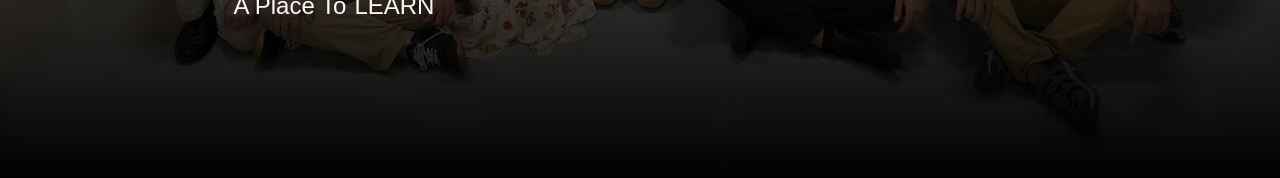
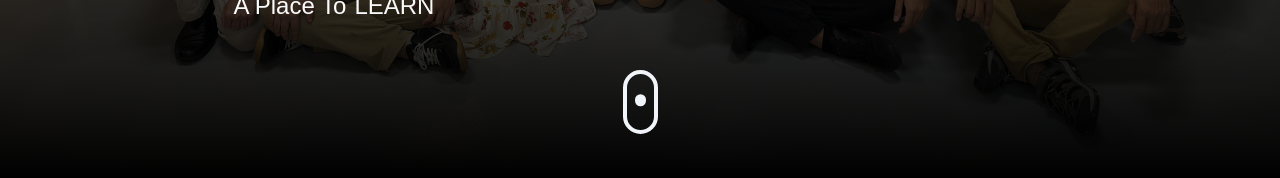
Before and after one commit to RyanSyen/klcdc, a Next.js app: page / in a window 1280 px wide. Shown: the part 622-800 px from the top of the page. Built offline with nearby package versions, Linux system fonts and the light colour scheme.

Commit message:
added scroll down button

```diff
--- a/src/components/banner/banner.jsx
+++ b/src/components/banner/banner.jsx
@@ -1,6 +1,10 @@
+"use client";
+
 import Image from "next/image";
 import React from "react";
 import { FlipWords } from "../ui/flip-words";
+import Link from "next/link";
+import { motion } from "framer-motion";
 
 const Banner = () => {
   const words = ["GROW", "PRAY", "LEARN", "EXPERIENCE", "WORSHIP", "CELEBRATE"];
@@ -27,6 +31,23 @@ const Banner = () => {
             </div>
           </div>
         </div>
+        <div className="absolute xs:bottom-10 bottom-11 w-full flex justify-center items-center z-[3]">
+          <Link href={"#currentSeries"}>
+            <div className="w-[35px] h-[64px] rounded-3xl border-4 border-secondary flex justify-center items-center p-2">
+              <motion.div
+                animate={{
+                  y: [0, 24, 0],
+                }}
+                transition={{
+                  duration: 1.5,
+                  repeat: Infinity,
+                  repeatType: "loop",
+                }}
+                className="w-3 h-3 rounded-full bg-secondary mb-1"
+              />
+            </div>
+          </Link>
+        </div>
       </div>
     </div>
   );
--- a/src/components/home/currentSeries.jsx
+++ b/src/components/home/currentSeries.jsx
@@ -6,7 +6,7 @@ import { fadeIn, textVariant } from "@/lib/motion";
 
 const CurrentSeries = () => {
   return (
-    <div className="h-96 lg:h-[100vh] relative ">
+    <div id="currentSeries" className="h-96 lg:h-[100vh] relative">
       <div className="relative w-full h-full">
         <Image
           className="object-cover"
```
